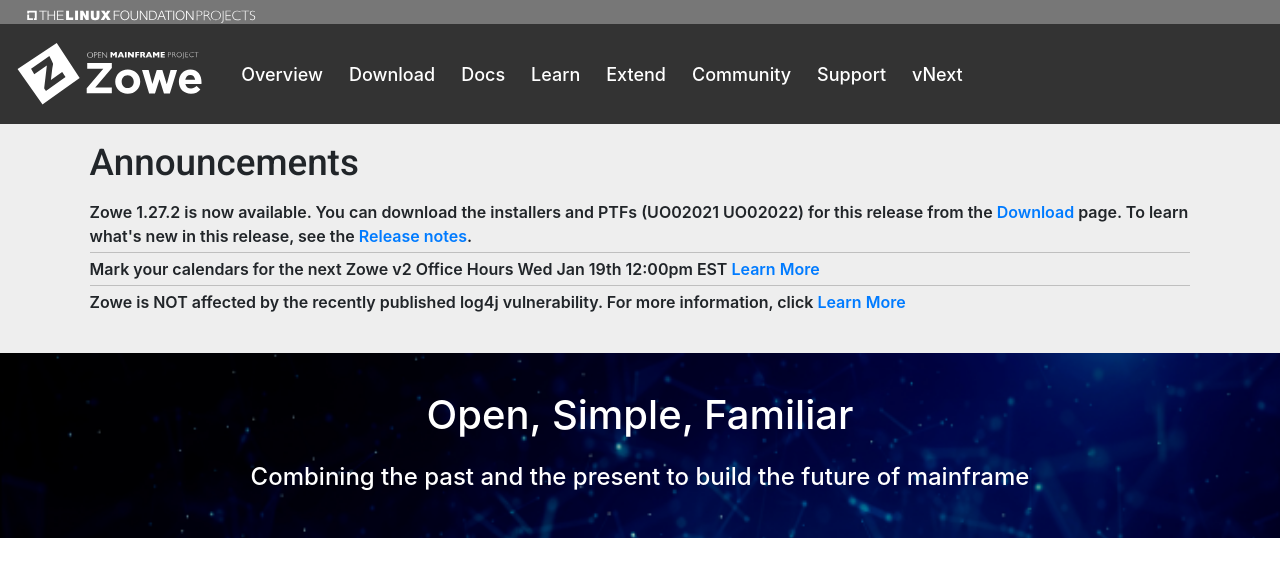
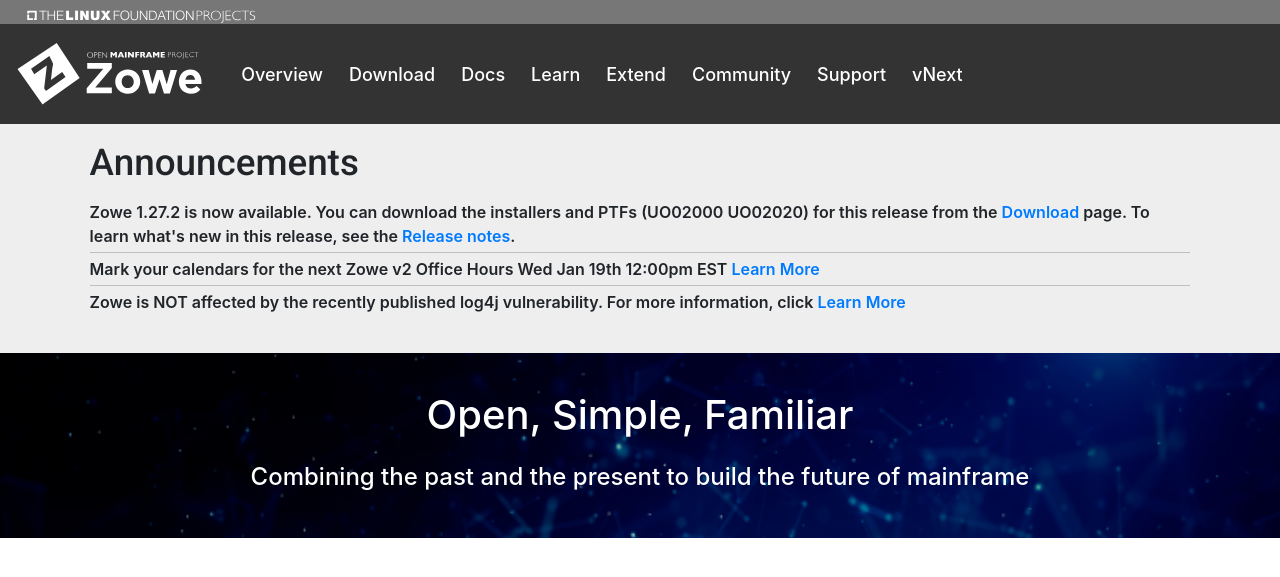
Before and after one commit to zowe/zowe.github.io, a Jekyll site: the page built from index.md, in a window 1280 px wide and 900 px high, cut to the strip 0-598 px from the top of the window. Shown: the top 577 px of the strip. Built offline with Jekyll 4.4.1, drawn with Linux system fonts in a browser that asks for light colours; our own code applies the rules of GitHub Pages for plain Markdown files.

Commit message:
downgrade v1.27.2 zos component to v1.27.1
Signed-off-by: Jack (T.) Jia <jack-tiefeng.jia@ibm.com>

```diff
--- a/_data/releases.yml
+++ b/_data/releases.yml
@@ -1,10 +1,10 @@
 # List of Zowe releases - update here and it will update the entire site :-)
 # Note - keep this in order as the latest release is pulled from the first item in the list!
 - version: 1.27.2
-  zos_version: 1.27.2
-  smpe_version: 1.27.2
+  zos_version: 1.27.1
+  smpe_version: 1.27.1
   smpe_sysmod: PTF
-  smpe_numbers: UO02021 UO02022
+  smpe_numbers: UO02000 UO02020
   cli_version: 1.27.2
   cli_plugins_version: 1.27.2
   node_sdk_version: 1.27.2
```
